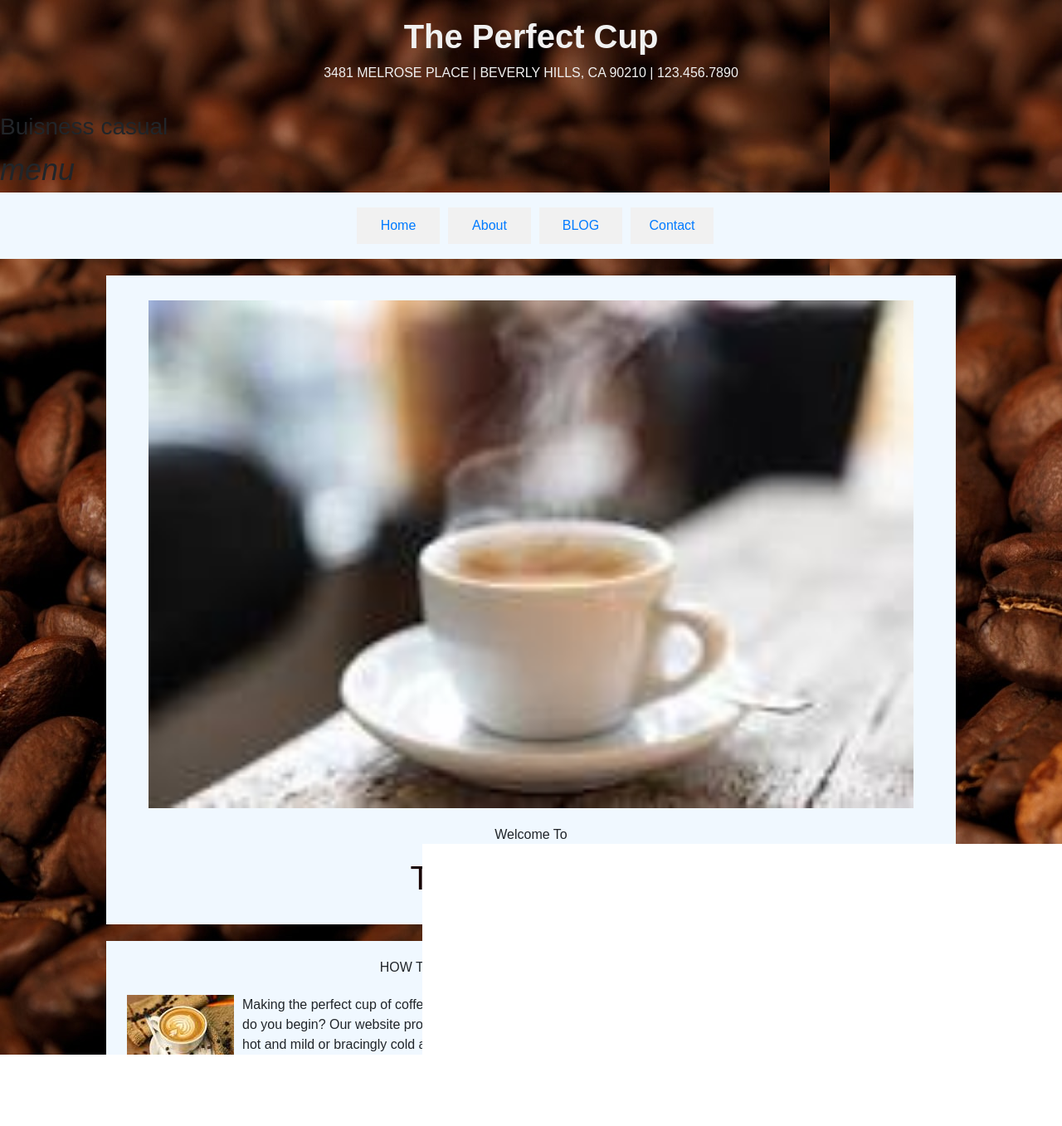
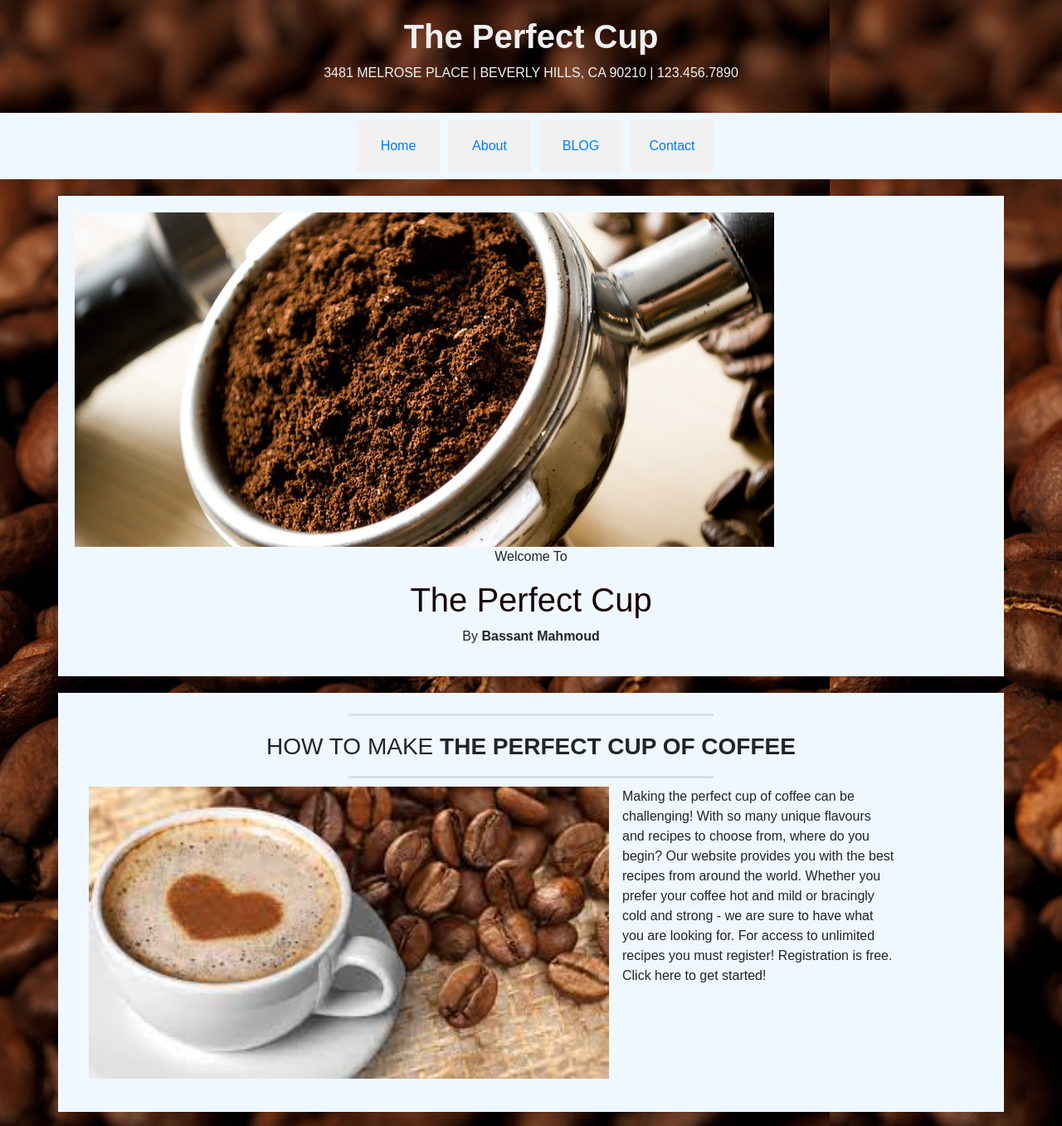
Before and after one commit to bassant1999/Blog-site, a PHP site: page /coffee/ in a window 1280 px wide. Shown: the top 1357 px of the page at 83% size. Run offline with PHP 8.4, Linux system fonts and the light colour scheme.

Commit message:
Add files via upload

```diff
--- a/blog.php
+++ b/blog.php
@@ -16,6 +16,7 @@ else{
     <meta name="viewport" content="width=device-width, initial-scale=1.0">
     <link rel="stylesheet" href="https://stackpath.bootstrapcdn.com/bootstrap/4.5.0/css/bootstrap.min.css"
         integrity="sha384-9aIt2nRpC12Uk9gS9baDl411NQApFmC26EwAOH8WgZl5MYYxFfc+NcPb1dKGj7Sk" crossorigin="anonymous">
+    <link href="https://fonts.googleapis.com/icon?family=Material+Icons" rel="stylesheet">
     <title>Blog page</title>
     <link rel="stylesheet" href="styles.css">
     <link rel="stylesheet" href="https://www.w3schools.com/w3css/4/w3.css">
@@ -34,9 +35,9 @@ else{
 
     <br>
     <!-- main section starts Here -->
-    <div class="main_blog">
+    <div class="container main_ main_blog">
         <hr>
-        <p>COMPANY BLOG</p>
+        <p>THE PERFECT CUP <strong> BLOG </strong></p>
         <a href ="logout.php"> LOG OUT </a>
         <hr>
 
--- a/index.php
+++ b/index.php
@@ -6,6 +6,7 @@
     <meta name="viewport" content="width=device-width, initial-scale=1.0">
     <link rel="stylesheet" href="https://stackpath.bootstrapcdn.com/bootstrap/4.5.0/css/bootstrap.min.css"
         integrity="sha384-9aIt2nRpC12Uk9gS9baDl411NQApFmC26EwAOH8WgZl5MYYxFfc+NcPb1dKGj7Sk" crossorigin="anonymous">
+    <link href="https://fonts.googleapis.com/icon?family=Material+Icons" rel="stylesheet">
     <title>Home page</title>
     <link rel="stylesheet" href="styles.css">
 
@@ -34,9 +35,9 @@
     <p class="success" style= "<?php echo"display:".$dis; ?>">you have registered successifully</p>
 
     <!-- images Section Starts Here -->
-    <div class = "images">
-        <img src = "images/coffee.jpg" alt ="coffee">
-        <div class="text">
+    <div class = "container main_">
+        <img src = "images/coffee3.jpg" alt ="coffee3">
+        <div id="text">
             <p>Welcome To</p>
             <h1>The Perfect Cup</h1>
             <p>By <strong>Bassant Mahmoud</strong></p>
@@ -46,13 +47,15 @@
     <!-- images Section ends Here -->
 
     <!-- main section Starts Here -->
-    <div class = "main">
-        <p>HOW TO MAKE <strong>THE PERFECT CUP OF COFFEE</strong></p>
-        <div class =" main_container">
-            <div>
-                <img src = "images/coffee1.jpg" alt ="coffee1">
+    <div class = "container main_">
+        <hr>
+        <h3>HOW TO MAKE <strong>THE PERFECT CUP OF COFFEE</strong></h3>
+        <hr>
+        <div class ="content_main">
+            <div class="ileft">
+                <img id="img" src = "images/coffee6.jpg" alt ="coffee6">
             </div>
-            <div>
+            <div class="iright">
                 Making the perfect cup of coffee can be challenging! With so many unique flavours and recipes to choose from, where do you begin? Our website provides you with the best recipes from around the world. Whether you prefer your coffee hot and mild or bracingly cold and strong - we are sure to have what you are looking for. For access to unlimited recipes you must register! Registration is free. Click here to get started!
             </div>
         </div>
--- a/styles.css
+++ b/styles.css
@@ -8,12 +8,32 @@ body{
     padding: 0 0;
     font-family: Arial, Helvetica, sans-serif;
 }
-
+.main_{
+    background-color: aliceblue;
+    padding: 20px;
+    margin-top: 20px;
+    margin-bottom: 20px;
+}
+.content_main{
+    display: flex;
+    flex-direction: row;
+    flex-wrap: wrap;
+}
+.main_ hr{
+    width:40%;
+    margin: 5px auto;
+    color: black;
+    border-width: 2px;
+    margin-bottom: 10px;
+}
 /*end of CSS for All*/
 
 /* Home page */
 
 /* CSS for header */
+.sheader{
+    display: none;
+}
 .header{
     width:100%;
     text-align: center;
@@ -41,7 +61,7 @@ body{
     margin-top: 0px;
     margin-bottom: 0px;
     margin-left: 10px;
-    padding: 10px;
+    padding: 20px;
     width: 100px;
     text-align: center;
 
@@ -49,38 +69,55 @@ body{
   @media screen and (max-width: 500px) {
     .navbar{
         height: fit-content;
+        display: none;
     }
     .navbar> div {
         width:100%;
+    }
+    .header {
+        display:none;
+    }
+    .sheader{
+        display: flex;
+        flex-direction: row;
+        justify-content: space-between;
+        width:100%;
+        /* margin-bottom: 10px; */
+        padding: 10px;
+        background-color: aliceblue;
+    }
+    .sheader a{
+        padding: 5px;
+        background-color: rgb(248, 248, 248);
+        border: 1px solid silver;
+    }
+  }
+  @media screen and (min-width: 501px) {
+    .navbar{
+        display: flex;
     }
   }
 /* end of CSS for navigation bar*/
 
 /* CSS for images section */
-.images{
-    width:80%;
-    margin: 20px auto;
-    background-color: aliceblue;
-    padding-top: 30px;
-}
-.images img{
+#img{
     display: block;
-    width:90%;
+    width:95%;
     margin-left: auto;
     margin-right: auto;
     margin-bottom: 20px;
 
 }
-.text{
+#text{
     text-align: center;
 }
-.text h1{
+#text h1{
     color: rgb(24, 2, 2);
 }
 /* end of CSS for images section */
 
 /* CSS for main section */
-.main{
+/* .main{
     width:80%;
     margin: 20px auto;
     background-color: aliceblue;
@@ -88,43 +125,30 @@ body{
 .main p{
     text-align: center;
     padding-top: 20px;
-}
-.main_container{
+} */
+/* .main_container{
     display: flex;
     flex-direction: row;
     padding-left: 20px;
     padding-bottom: 10px;
     padding-right: 20px;
+} */
+/* .main_container div{
+    padding: 5px;
+} */
+.ileft{
+    width:60%;
 }
-.main_container div{
-    padding: 5px;
+.iright{
+    width:30%;
 }
-@media screen and (max-width: 500px) {
-    .main_container {
-        flex-direction: column;
-    }
-    .main_container div img{
-        width: 100%;
-    }
-  }
 /* end of CSS for main section */
 
 /* blog page */
 
 /* CSS for main section */
 .main_blog{
-    width:80%;
-    margin: 0 auto;
-    padding: 15px;
-    background-color: aliceblue;
     text-align: center;
-}
-.main_blog hr{
-    width:40%;
-    margin: 5px auto;
-    color: black;
-    border-width: 2px;
-    margin-bottom: 10px;
 }
 .main_blog >a{
     background-color: #f1f1f1;
@@ -132,6 +156,9 @@ body{
     padding: 5px;
     margin-bottom: 10px;
     font-family: bold;
+}
+.main_blog>hr{
+    margin-top: 20px;
 }
 .main_blog img{
     display: block;
@@ -179,23 +206,13 @@ body{
 }
 
 /* CSSS for Register page */
+/* CSSS for Register page */
 .register_form {
-    background-color: aliceblue;
-    width: 70%;
-    margin: 0px auto;
-    padding: 20px;
     margin-top: 10px;
     font-weight: bold;
 }
 .register_form h3{
     text-align: center;
-}
-.register_form hr{
-    width:40%;
-    margin: 5px auto;
-    color: black;
-    border-width: 2px;
-    margin-bottom: 10px;
 }
 .cont{
     display: flex;
@@ -205,6 +222,16 @@ body{
 
 .cont div{
     padding: 10px;
+}
+.cont div input{
+    text-indent: 10px;
+}
+#p{
+    width:100%;
+}
+#p input{
+    width:100%;
+    background-color: #f1f1f1;
 }
 .submit{
     padding: 10px;
@@ -253,3 +280,66 @@ body{
     margin: 20px;
     color: gray;
 }
+
+ /* contact page */
+  /* CSS for map */
+.main_ h3{
+    text-align: center;
+    padding: 10px;
+  }
+.main_ hr{
+    width:40%;
+    margin: 5px auto;
+    color: black;
+    border-width: 3px;
+    margin-bottom: 10px;
+}
+.cleft{
+    width:70%;
+    padding-right: 20px;
+}
+.cright{
+    width:25%;
+    font-size: 20px;
+}
+.cright span{
+    font-weight: bold;
+}
+.cright a{
+    text-decoration: underline;
+    color:rgb(3, 3, 113);
+}
+/* CSS for contact form */
+#tarea, #tarea textarea{
+    width: 100%;
+}
+
+/* about page */
+/* */
+.about >div{
+    padding-left: 20px;
+    width: 33%;
+}
+.about >div >img{
+    width:100%;
+}
+.about >div >h2{
+    text-align: center;
+    text-transform: uppercase;
+}
+
+/* for small screens */
+@media screen and (max-width: 500px) {
+    .main_blog{
+        width:100%;
+    }
+    .main_container {
+        flex-direction: column;
+    }
+    .main_container div img{
+        width: 100%;
+    }
+    .cleft, .cright, .ileft, .iright{
+        width: 100%;
+    }
+  }
```
Also changed, not shown: about.php (added, +69 -0 lines), contact.php (added, +74 -0 lines), login.php (+9 -4 lines), register.php (+11 -7 lines), DB.sql (line endings or trailing spaces), logout.php (line endings or trailing spaces), validation.php (line endings or trailing spaces), welcome.php (line endings or trailing spaces).
